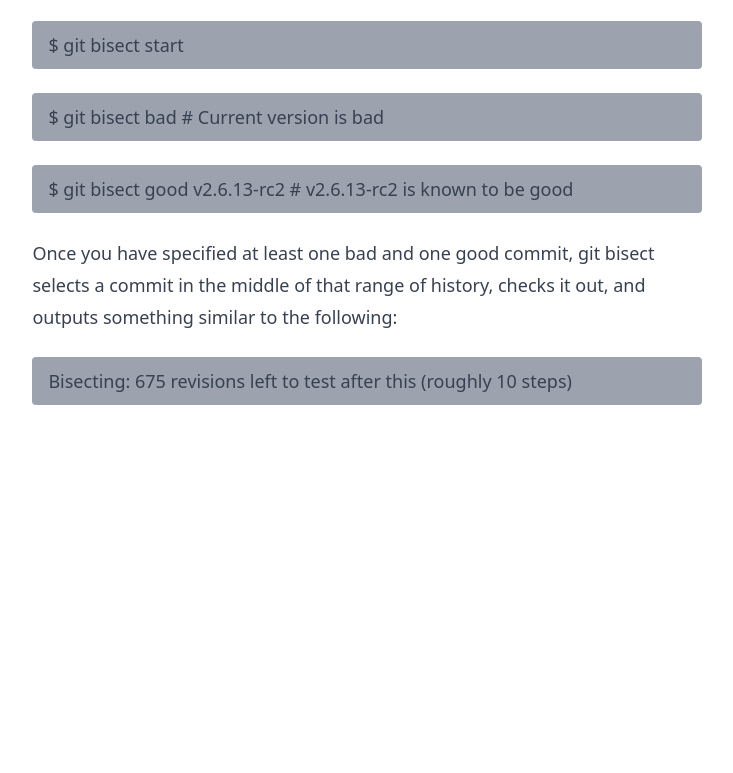
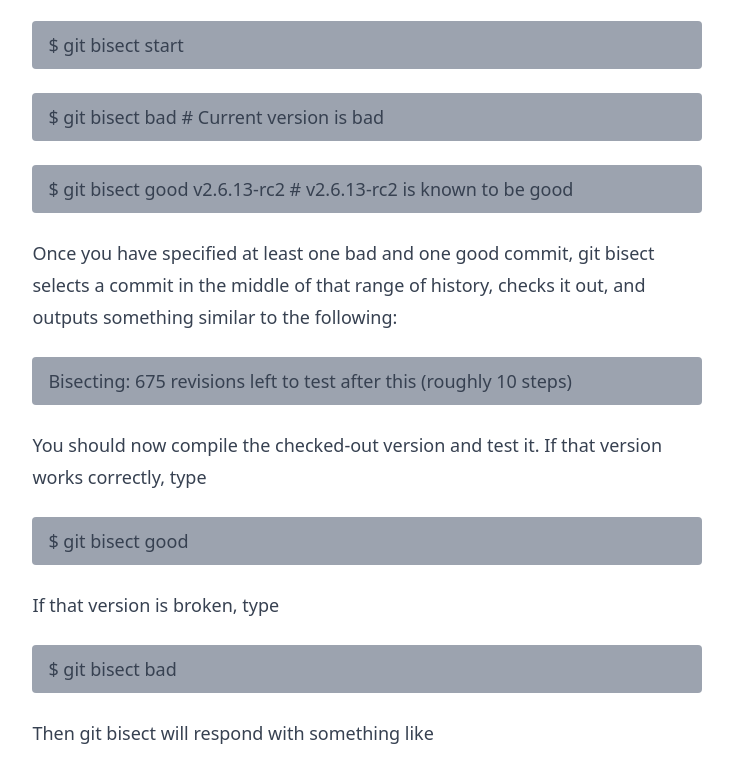
Before and after one commit to LuisMDeveloper/git-bisect-example, a plain HTML site: page index.html in a window 1280 px wide. Shown: the part 2155-2928 px from the top of the page, without its empty margins (273-1006 px from the left). Before the commit the page ends 2584 px from the top, so only its background shows below. Drawn offline with nearby package versions, Linux system fonts and the light colour scheme.

Commit message:
adding paragraph 6

```diff
--- a/index.html
+++ b/index.html
@@ -49,6 +49,11 @@
         range of history, checks it out, and outputs something similar to the following:
     </p>
     <p class="bg-gray-400 rounded py-2 px-4">Bisecting: 675 revisions left to test after this (roughly 10 steps)</p>
+    <p>You should now compile the checked-out version and test it. If that version works correctly, type</p>
+    <p class="bg-gray-400 rounded py-2 px-4">$ git bisect good</p>
+    <p>If that version is broken, type</p>
+    <p class="bg-gray-400 rounded py-2 px-4">$ git bisect bad</p>
+    <p>Then git bisect will respond with something like</p>
 </article>
 </body>
 </html>
```
